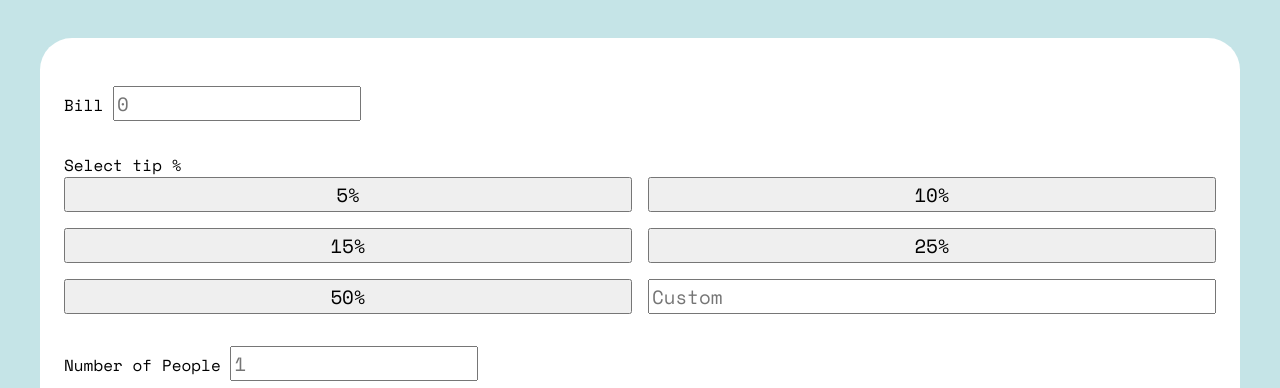
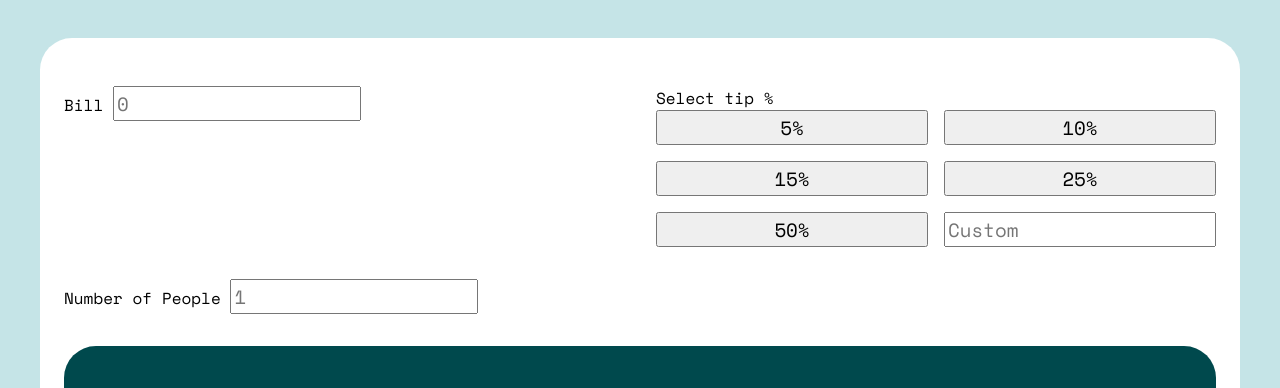
Before and after one commit to lloydlobo/fem-tip-calculator-app, a plain HTML site: page index.html in a window 1280 px wide. Shown: the part 118-506 px from the top of the page. Drawn offline with nearby package versions, Linux system fonts and the light colour scheme.

Commit message:
Style tip card

```diff
--- a/src/css/style.css
+++ b/src/css/style.css
@@ -170,6 +170,14 @@ input {
   gap: 2em;
 }
 
+/* media query for size greater than mobile */
+
+@media screen and (min-width: 24em){
+  .card {
+display: grid;
+grid-template-columns: 1fr 1fr;
+}
+}
 .card__tip__percent {
   display: grid;
   grid-template-columns: 1fr 1fr;
```
